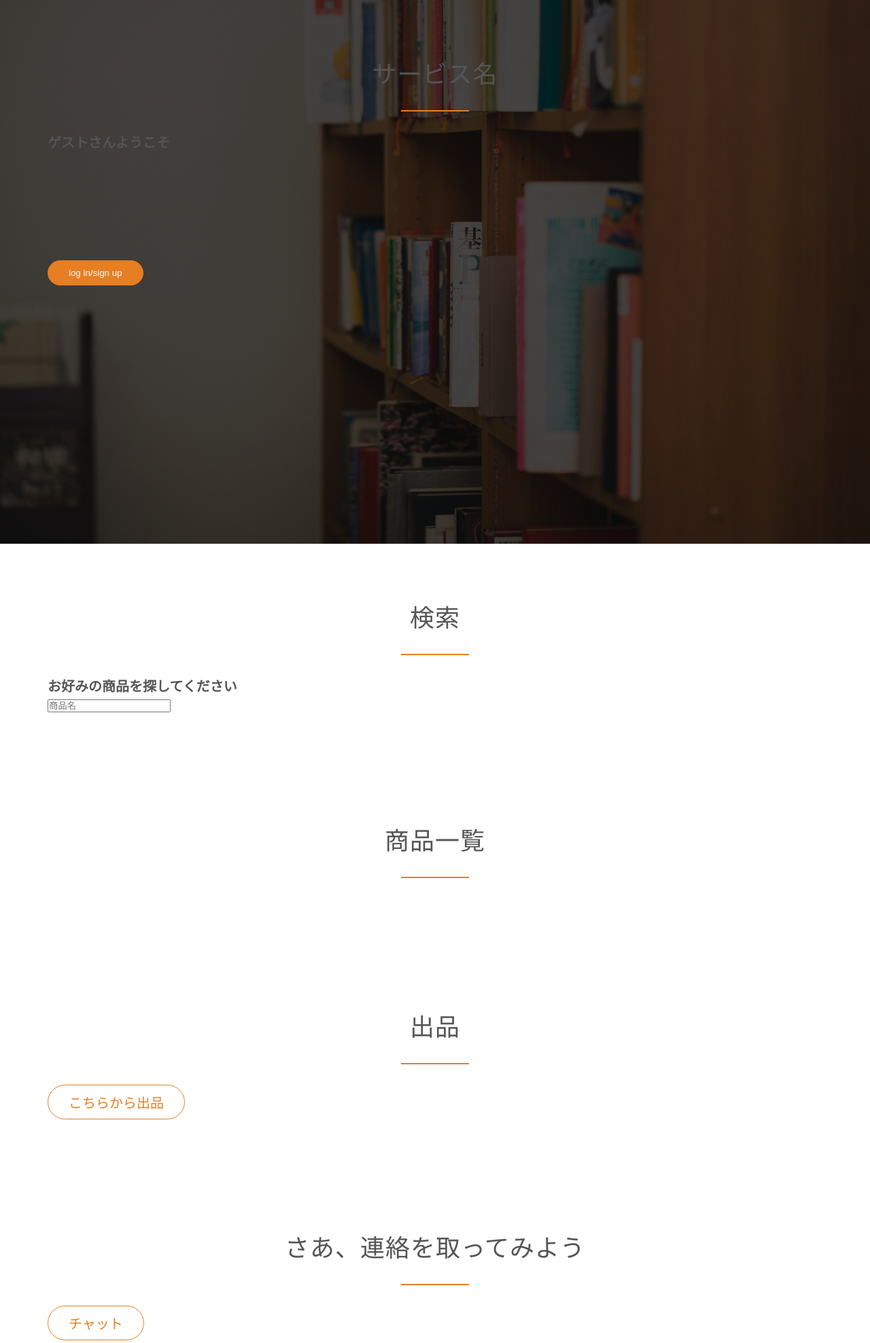
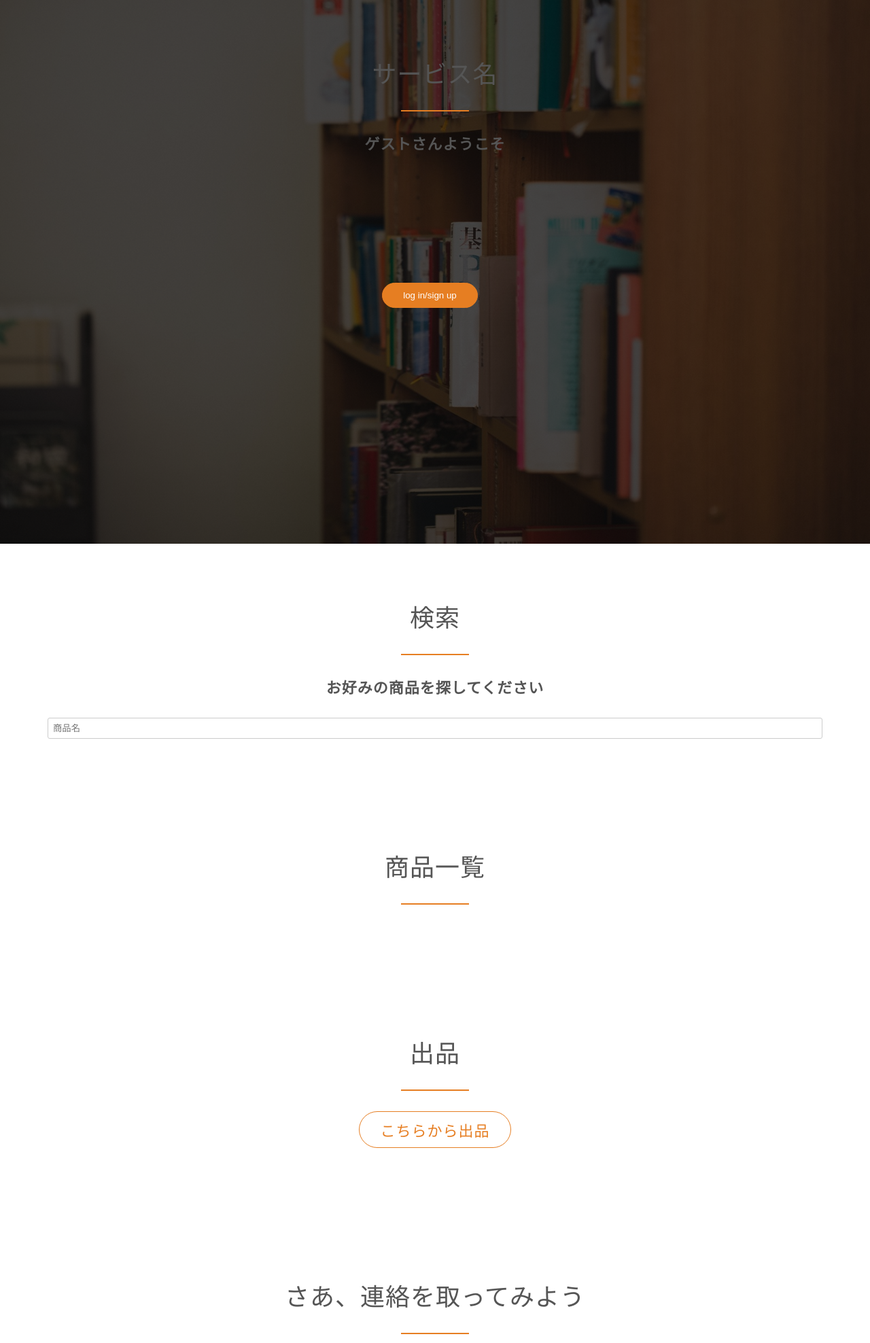
Before and after one commit to WataruKudo0914/web_eng, a Flask app: page /top_page in a window 1280 px wide. Shown: the top 1976 px of the page at 68% size. Run offline with Flask 2, Linux system fonts and the light colour scheme; data that the repository does not hold is empty; parts of the project's set-up code (start-up, migrations or seed data) failed here and were passed over; some libraries are stand-ins or nearby versions.

Commit message:
Add files via upload

```diff
--- a/static/style.css
+++ b/static/style.css
@@ -26,14 +26,7 @@
 
 
 
-/*
 
-.all_container{
-  background: url("/static/C00283-001N.jpg");
-  background-size: 1200px 960px;
-  font-family: monospace sans-serif;
-}
-*/
 
 /* ----------------------------------------------- */
 /* REUSABLE COMPONENTS */
@@ -61,13 +54,18 @@
     text-transform: uppercase;
 }
 
-h1 {
+h1,
+h1-bar{
     margin-top: 0;
     margin-bottom: 20px;
-    /* color: #fff; */
+/*    color: #fff; */
     font-size: 240%;
     word-spacing: 4px;
     letter-spacing: 1px;
+}
+h1-bar{
+    color: #fff;
+    text-align: center;
 }
 
 h2 {
@@ -82,6 +80,12 @@
     font-size: 110%;
     margin-bottom: 15px;
 }
+h4 {
+    font-size: 110%;
+    word-spacing: 2px;
+    text-align: center;
+    margin-bottom: 30px;
+    letter-spacing: 1px;}
 
 h2:after {
     display: block;
--- /dev/null
+++ b/static/top_page.css
@@ -0,0 +1,43 @@
+input[type=text],
+input[type=email],
+select,
+textarea {
+    width: 100%;
+    padding: 7px;
+    border-radius: 3px;
+    border: 1px solid #ccc;
+}
+
+
+.one_good{
+    text-align: center;
+}
+
+input[type=submit] {
+    display: inline-block;
+    padding: 10px 30px;
+    font-weight: 300;
+    text-decoration: none;
+    border-radius: 200px;
+    -webkit-transition: background-color 0.2s, border 0.2s, color 0.2s;
+    transition: background-color 0.2s, border 0.2s, color 0.2s;
+}
+
+.header_part{
+    text-align: center;
+    font-weight: 300;
+}
+
+/*
+.header_part,
+input[type=submit]
+{
+   display: inline-block;
+    padding: 10px 30px;
+    font-weight: 300;
+    text-decoration: none;
+    text-align: center;
+    border-radius: 200px;
+    -webkit-transition: background-color 0.2s, border 0.2s, color 0.2s;
+    transition: background-color 0.2s, border 0.2s, color 0.2s;
+}*/
```
